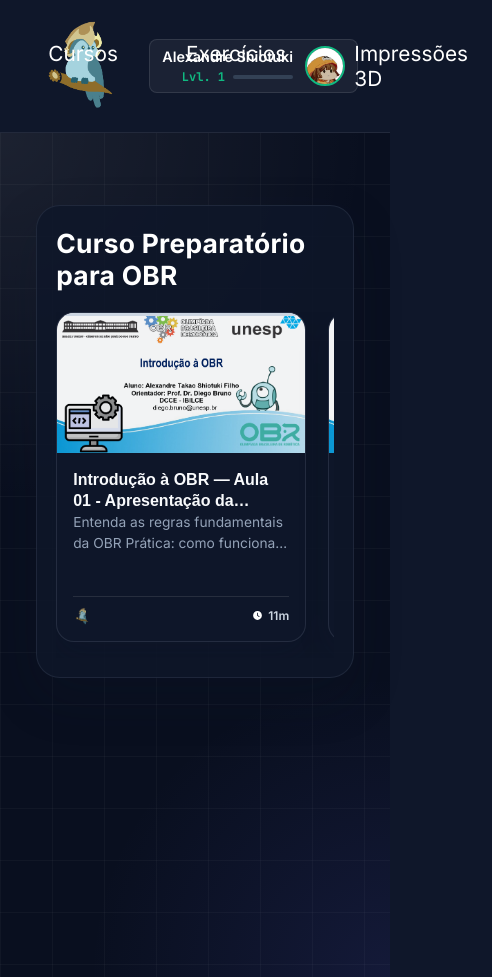
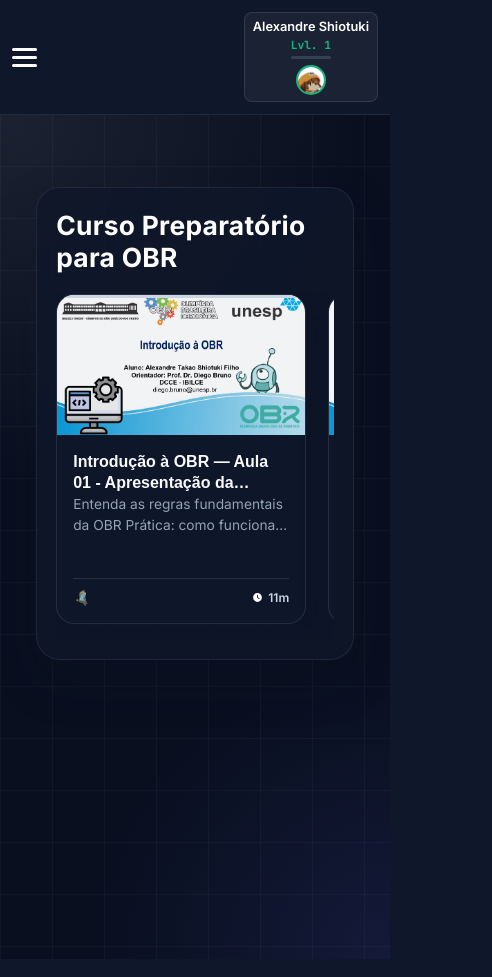
Before and after one commit to AlexandreShiotuki/plataforma-AthenaLab-react, a React (Vite) app: page / in a window 390 px wide. Shown: the whole page, 492 px wide, since content can reach past the window. Built offline with nearby package versions, Linux system fonts and the light colour scheme.

Commit message:
Adicionado menu hamburguer e home responsiva

```diff
--- a/src/components/Header/index.jsx
+++ b/src/components/Header/index.jsx
@@ -1,31 +1,56 @@
+import { useState } from 'react';
 import { Link } from 'react-router-dom';
 import logo from '../../assets/logo.png'
-import profile from '../../assets/may-icon.webp'
 import UserProfile from '../User Profile'
 import styles from './styles.module.css'
 
 export default function Header() {
+    const [isMenuOpen, setIsMenuOpen] = useState(false);
+
+    const toggleMenu = () => {
+        setIsMenuOpen((current) => !current);
+    };
+
     return (
-        <>
-            <div className={styles.header}>
-                <Link to="/">
-                    <img src={logo} alt="" className={styles.logo} />
+        <div className={styles.headerWrapper}>
+            <header className={styles.header}>
+                <button
+                    type="button"
+                    className={styles.hamburger}
+                    onClick={toggleMenu}
+                    aria-expanded={isMenuOpen}
+                    aria-label={isMenuOpen ? 'Fechar menu' : 'Abrir menu'}
+                >
+                    <span className={styles.bar}></span>
+                    <span className={styles.bar}></span>
+                    <span className={styles.bar}></span>
+                </button>
+
+                <Link to="/" className={styles.logoLink}>
+                    <img src={logo} alt="Logo Athena" className={`${styles.logo} ${isMenuOpen ? styles.logoHidden : ''}`} />
                 </Link>
 
-                <div className={styles.anchor}>
+                <nav className={styles.anchor}>
                     <Link to="/" className={styles.anchors}>Home</Link>
                     <a href="" className={styles.anchors}>Cursos</a>
                     <Link to="/exercicios" className={styles.anchors}>Exercícios</Link>
                     <Link to="/impressoes" className={styles.anchors}>Impressões 3D</Link>
+                </nav>
+
+                <UserProfile />
+            </header>
+
+            {isMenuOpen && (
+                <div className={`${styles.mobileMenu} ${styles.open}`}>
+                    <div className={styles.mobileLogoWrapper}>
+                        <img src={logo} alt="Logo Athena" className={styles.mobileLogo} />
+                    </div>
+                    <Link to="/" className={styles.mobileAnchor} onClick={toggleMenu}>Home</Link>
+                    <a href="" className={styles.mobileAnchor} onClick={toggleMenu}>Cursos</a>
+                    <Link to="/exercicios" className={styles.mobileAnchor} onClick={toggleMenu}>Exercícios</Link>
+                    <Link to="/impressoes" className={styles.mobileAnchor} onClick={toggleMenu}>Impressões 3D</Link>
                 </div>
-
-                <UserProfile
-                name='Alexandre Shiotuki'
-                level={1}
-                xp={0}
-                avatar={profile}/>
-
-            </div>
-        </>
+            )}
+        </div>
     )
 }
--- a/src/components/Header/styles.module.css
+++ b/src/components/Header/styles.module.css
@@ -2,6 +2,11 @@
     margin: 0;
     padding: 0;
     box-sizing: border-box;
+}
+
+.headerWrapper {
+    position: relative;
+    width: 100%;
 }
 
 .header {
@@ -43,6 +48,77 @@
     color: #6366f1; /* Sua cor de destaque (roxo) */
 }
 
+.hamburger {
+    display: none;
+    flex-direction: column;
+    cursor: pointer;
+    gap: 5px;
+    border: none;
+    background: transparent;
+    padding: 0;
+}
+
+.bar {
+    width: 25px;
+    height: 3px;
+    background-color: #ffffff;
+    border-radius: 2px;
+    transition: transform 0.3s, opacity 0.3s;
+}
+
+.logoHidden {
+    display: none;
+}
+
+.logoLink {
+    display: flex;
+    align-items: center;
+}
+
+.mobileMenu {
+    width: 100%;
+    background-color: #0F172A;
+    border-bottom: 1px solid rgba(255, 255, 255, 0.08);
+    flex-direction: column;
+    padding: 1.25rem 1rem 1.5rem;
+    display: flex;
+    gap: 0.75rem;
+    transform: translateY(-100%);
+    opacity: 0;
+    transition: transform 0.3s ease, opacity 0.3s ease;
+    overflow: hidden;
+}
+
+.mobileMenu.open {
+    transform: translateY(0);
+    opacity: 1;
+}
+
+.mobileLogoWrapper {
+    display: flex;
+    justify-content: center;
+    width: 100%;
+    padding-bottom: 0.75rem;
+    border-bottom: 1px solid rgba(255, 255, 255, 0.08);
+}
+
+.mobileLogo {
+    width: 3.2rem;
+    height: auto;
+}
+
+.mobileAnchor {
+    color: #ffffff;
+    text-decoration: none;
+    font-size: 1.2rem;
+    padding: 0.7rem 0;
+    transition: 0.3s;
+}
+
+.mobileAnchor:hover {
+    color: #6366f1;
+}
+
 .profileCard {
     display: flex;
     align-items: center;
@@ -56,3 +132,56 @@
     height: 3rem;
     margin-left: 2rem;
 }
+
+/* Media Queries para Responsividade */
+@media (max-width: 1240px) {
+    .header {
+        padding: 1rem;
+    }
+
+    .logo {
+        display: none;
+    }
+
+    .anchor {
+        display: none;
+    }
+
+    .hamburger {
+        display: flex;
+    }
+
+    .mobileMenu {
+        display: flex;
+    }
+}
+
+@media (max-width: 768px) {
+    .header {
+        padding: 1rem 0.9rem;
+    }
+
+    .mobileLogo {
+        width: 3rem;
+    }
+
+    .mobileAnchor {
+        font-size: 1.1rem;
+        padding: 0.75rem 0;
+    }
+}
+
+@media (max-width: 480px) {
+    .header {
+        padding: 0.75rem 0.75rem;
+    }
+
+    .mobileMenu {
+        padding: 1rem 0.9rem 1.2rem;
+    }
+
+    .mobileAnchor {
+        font-size: 1rem;
+        padding: 0.65rem 0;
+    }
+}
--- a/src/components/User Profile/styles.module.css
+++ b/src/components/User Profile/styles.module.css
@@ -64,3 +64,62 @@
     object-fit: cover;
     border: 2px solid #10b981;
 }
+
+/* Media Queries para Responsividade */
+@media (max-width: 768px) {
+    .profileContainer {
+        gap: 8px;
+        padding: 4px 8px;
+    }
+
+    .info {
+        align-items: flex-start;
+    }
+
+    .name {
+        font-size: 0.8rem;
+    }
+
+    .levelBadge {
+        font-size: 0.7rem;
+    }
+
+    .xpTrack {
+        width: 50px;
+        height: 3px;
+    }
+
+    .avatar {
+        width: 35px;
+        height: 35px;
+    }
+}
+
+@media (max-width: 480px) {
+    .profileContainer {
+        flex-direction: column;
+        align-items: center;
+        gap: 6px;
+        padding: 6px 8px;
+    }
+
+    .info {
+        align-items: center;
+        text-align: center;
+    }
+
+    .levelRow {
+        flex-direction: column;
+        gap: 4px;
+        align-items: center;
+    }
+
+    .xpTrack {
+        width: 40px;
+    }
+
+    .avatar {
+        width: 30px;
+        height: 30px;
+    }
+}
```
